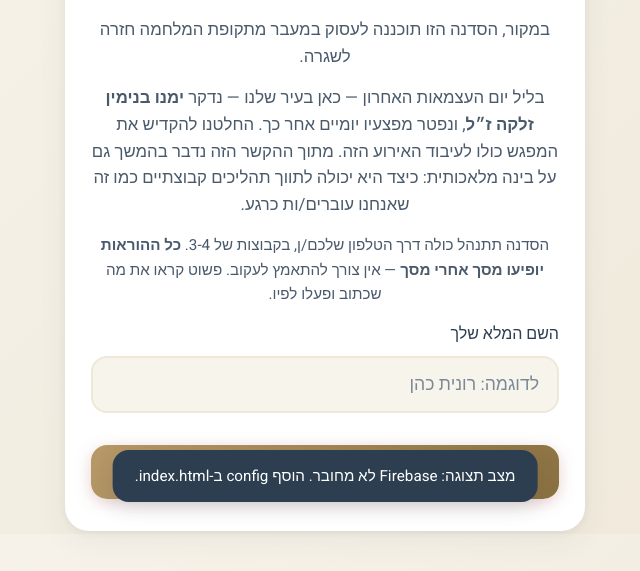
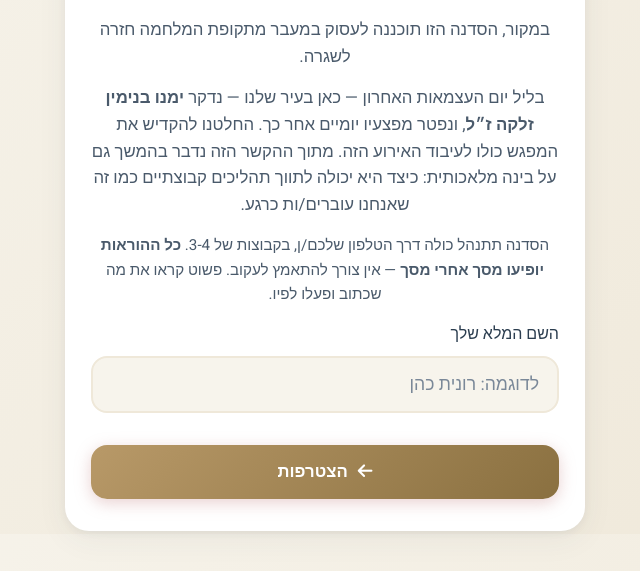
Before and after one commit to TomHagiladi/petah-tikva-response, a plain HTML site: page index.html in a window 1280 px wide. Shown: the part 266-837 px from the top of the page, without its empty margins (315-955 px from the left). Drawn offline with Linux system fonts and the light colour scheme; no server answers; a web font is replaced by a local one.

Commit message:
Add Firebase config for petah-tikva-response-2026
Co-Authored-By: Claude Opus 4.7 (1M context) <noreply@anthropic.com>

```diff
--- a/index.html
+++ b/index.html
@@ -1331,17 +1331,14 @@
 
   <script>
     // ===== Config =====
-    // TODO: Replace with the new Firebase project config for 'petah-tikva-response-2026'
-    // Create the project at console.firebase.google.com (Spark/free plan, region europe-west1, Realtime Database test mode)
-    // Then paste the generated config below.
     const FIREBASE_CONFIG = {
-      apiKey: "REPLACE_ME",
+      apiKey: "AIzaSyAVorpeXuvnsytnG0WaWqNx8ttLdpqaBMs",
       authDomain: "petah-tikva-response-2026.firebaseapp.com",
       databaseURL: "https://petah-tikva-response-2026-default-rtdb.europe-west1.firebasedatabase.app",
       projectId: "petah-tikva-response-2026",
       storageBucket: "petah-tikva-response-2026.firebasestorage.app",
-      messagingSenderId: "REPLACE_ME",
-      appId: "REPLACE_ME"
+      messagingSenderId: "245333956815",
+      appId: "1:245333956815:web:e5a554ca6a44bebf61ffba"
     };
 
     const ADMIN_KEY = 'petah-zikaron-2026'; // URL: ?dashboard=true&key=petah-zikaron-2026
```
